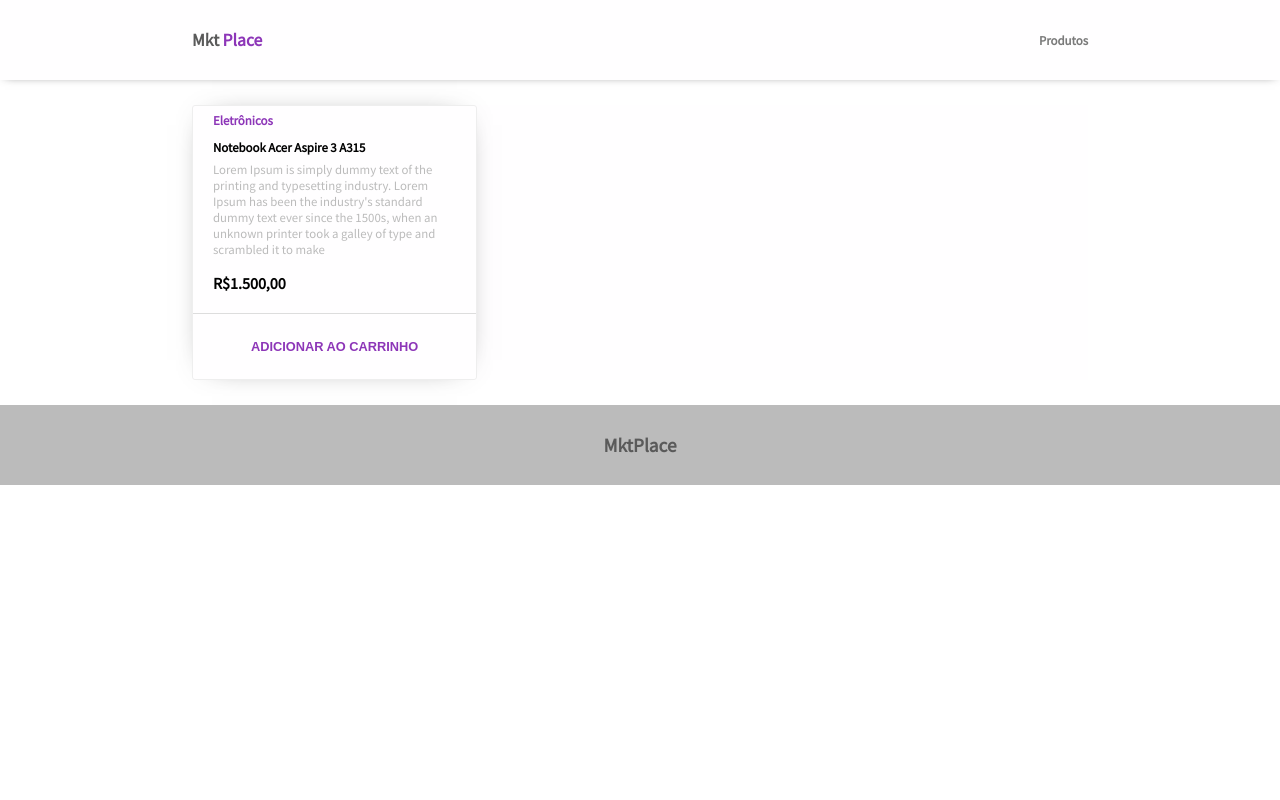
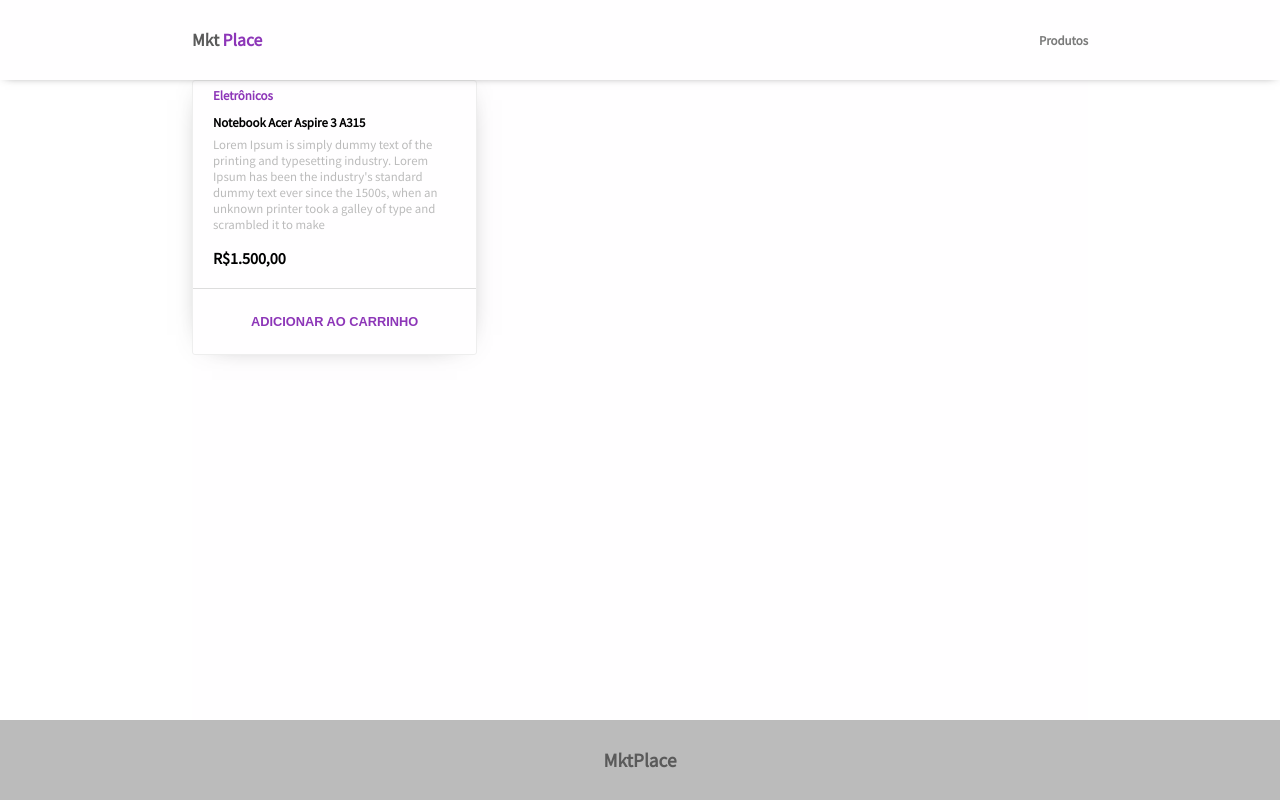
Before and after one commit to devleandrodias/desafio-ow-Interactive-frontend, a Vue app: page / in a window 1280 px wide. Built offline with nearby package versions, Linux system fonts and the light colour scheme; no server answers.

Commit message:
melhoria no layout do CSS Grid

```diff
--- a/src/App.vue
+++ b/src/App.vue
@@ -30,11 +30,14 @@ export default {
   box-sizing: border-box;
 }
 
-html #app {
+#app {
   font-family: "Source Sans Pro", sans-serif;
-  height: 100vh;
   -webkit-font-smoothing: antialiased;
   -moz-osx-font-smoothing: grayscale;
+
+  display: grid;
+  grid-template-columns: 1fr;
+  grid-template-rows: 10vh 80vh 10vh;
 }
 
 button {
--- a/src/components/templates/Footer.vue
+++ b/src/components/templates/Footer.vue
@@ -9,12 +9,10 @@ export default {};
 <style>
 footer {
   background-color: #bbbbbb;
-  height: 10vh;
 
   color: #5a5a5a;
   font-size: 1.2em;
   font-weight: bold;
-  margin-top: 25px;
   display: flex;
   align-items: center;
   justify-content: center;
--- a/src/components/templates/Header.vue
+++ b/src/components/templates/Header.vue
@@ -21,7 +21,6 @@ export default {};
 header {
   background-color: #fffeff;
   height: 10vh;
-  margin-bottom: 25px;
   z-index: 1;
   -webkit-box-shadow: 0px 0px 10px -5px rgba(0, 0, 0, 0.75);
   -moz-box-shadow: 0px 0px 10px -5px rgba(0, 0, 0, 0.75);
--- a/src/components/templates/Main.vue
+++ b/src/components/templates/Main.vue
@@ -12,15 +12,15 @@ export default {};
 @media (min-width: 700px) {
   main {
     background-color: #fffeff;
-    margin: 0 15%;
-    height: auto;
+    height: 80vh;
+    margin: auto 15%;
   }
 }
 @media (max-width: 700px) {
   main {
     background-color: #fffeff;
-    margin: 0 5%;
-    height: auto;
+    margin: auto 5%;
+    height: 80vh;
     overflow: scroll;
   }
 }
```
